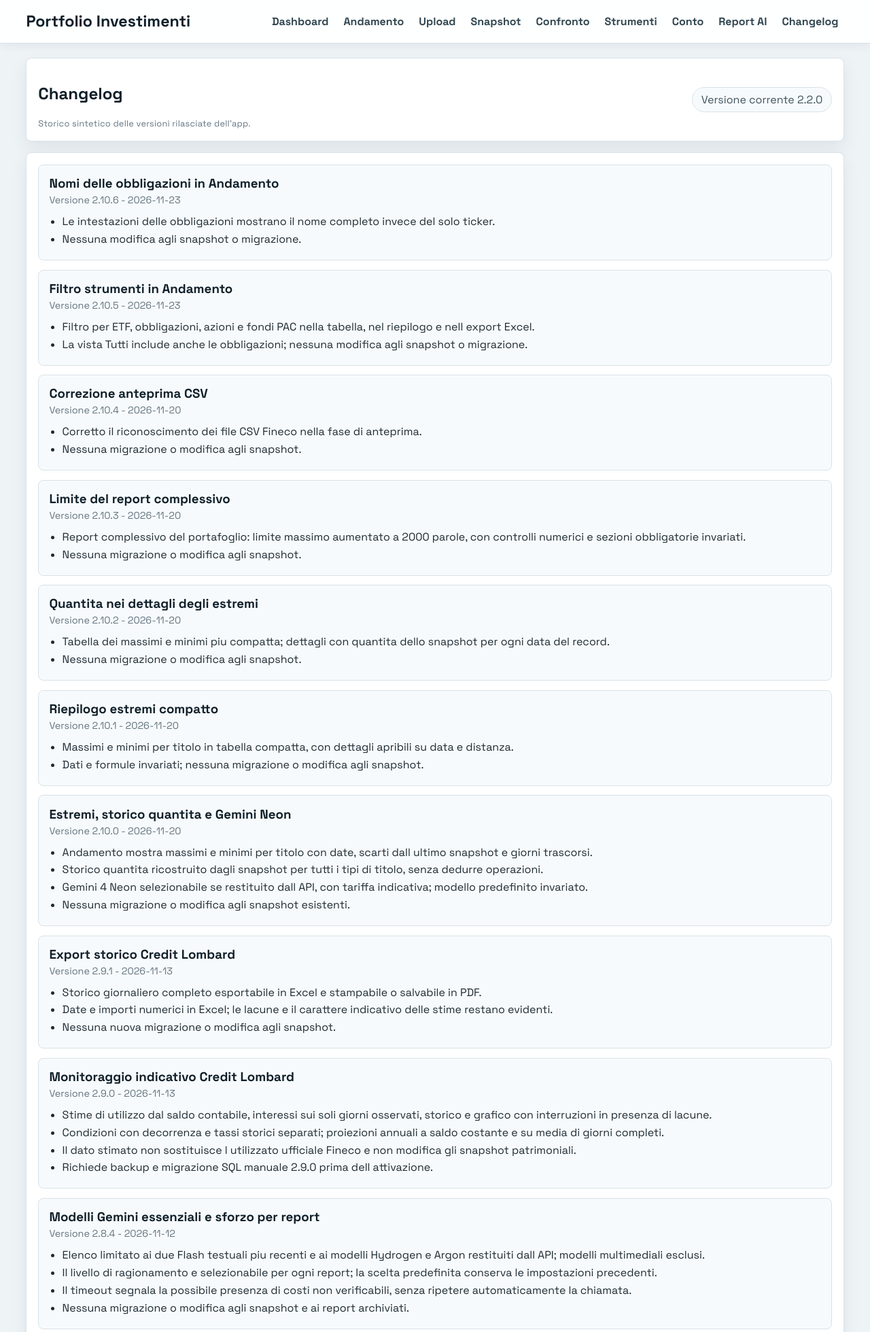
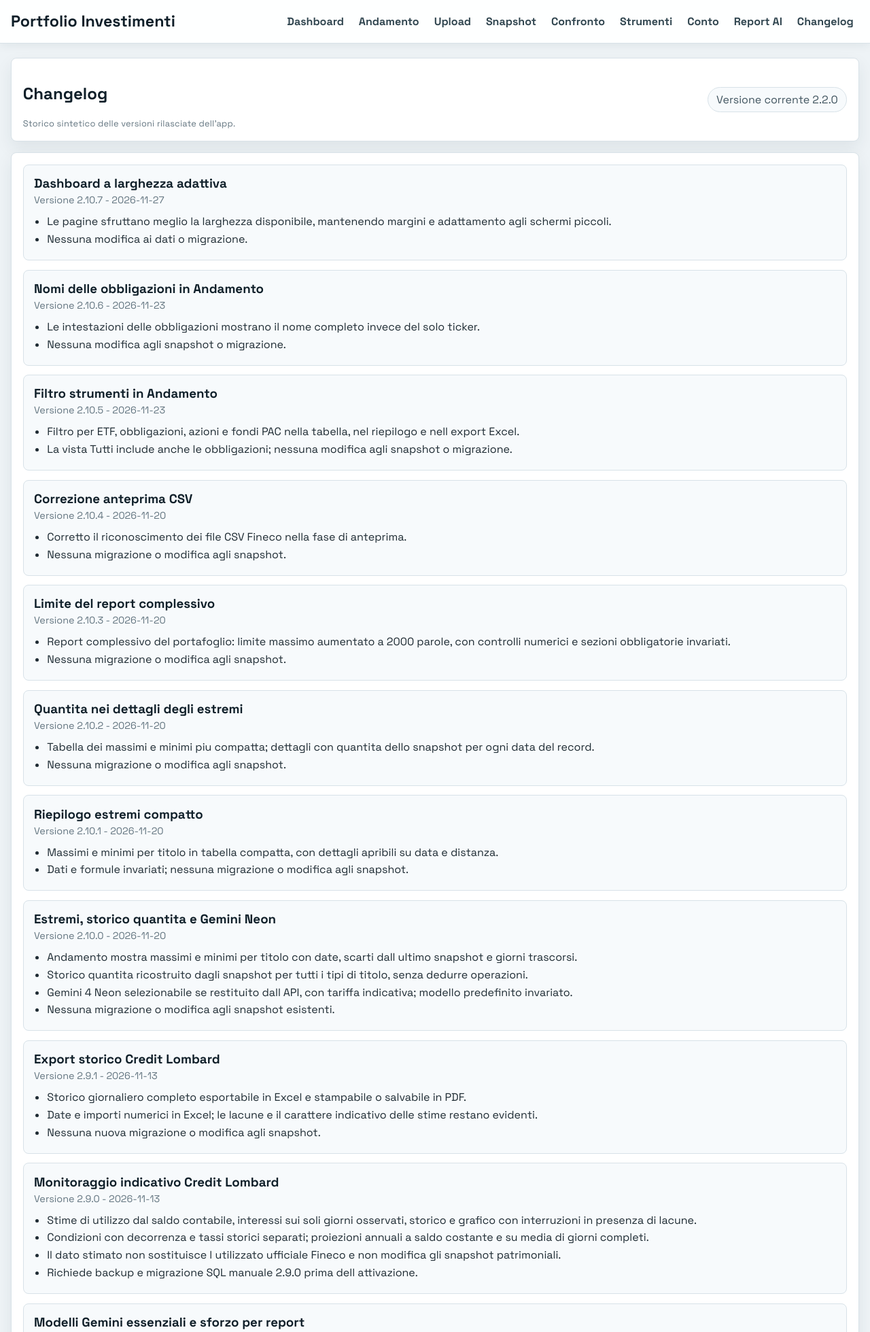
Before and after one commit to rafgit76/portafoglio, a PHP site: page /changelog.php in a window 1280 px wide. Shown: the top 1959 px of the page at 68% size. Run offline with PHP 8.4, Linux system fonts and the light colour scheme; some libraries are stand-ins or nearby versions.

Commit message:
Release 2.10.7: dashboard a larghezza adattiva

```diff
--- a/andamento.php
+++ b/andamento.php
@@ -207,11 +207,6 @@ if (($_GET['export'] ?? '') === 'xlsx') {
 
 include __DIR__ . '/partials/header.php';
 ?>
-<style>
-main.container {
-    width: min(1520px, 98%);
-}
-</style>
 <section class="panel">
     <div class="panel-head andamento-page-header">
         <div>
--- a/assets/style.css
+++ b/assets/style.css
@@ -30,7 +30,7 @@ body {
 }
 
 .container {
-    width: min(1240px, 94%);
+    width: calc(100% - clamp(24px, 2.5vw, 56px));
     margin: 0 auto;
 }
 
@@ -2803,6 +2803,7 @@ tbody tr.snapshot-row-min:hover {
 
 .andamento-table {
     min-width: max-content;
+    overflow: visible;
 }
 
 .andamento-table th,
@@ -2812,7 +2813,7 @@ tbody tr.snapshot-row-min:hover {
     padding: 0.4rem 0.28rem;
 }
 
-.sticky-col {
+.andamento-table .sticky-col {
     position: sticky;
     left: 0;
     z-index: 2;
@@ -3493,7 +3494,7 @@ tbody tr.snapshot-row-min:hover {
         min-width: 0;
     }
 
-    .sticky-col {
+    .andamento-table .sticky-col {
         position: static;
         box-shadow: none;
     }
--- a/config/changelog.php
+++ b/config/changelog.php
@@ -1,6 +1,15 @@
 <?php
 
 return [
+    [
+        'version' => '2.10.7',
+        'date' => '2026-11-27',
+        'title' => 'Dashboard a larghezza adattiva',
+        'changes' => [
+            'Le pagine sfruttano meglio la larghezza disponibile, mantenendo margini e adattamento agli schermi piccoli.',
+            'Nessuna modifica ai dati o migrazione.',
+        ],
+    ],
     [
         'version' => '2.10.6',
         'date' => '2026-11-23',
--- a/config/config.php
+++ b/config/config.php
@@ -20,7 +20,7 @@ $config = [
         'base_path' => $env('PORTFOLIO_BASE_PATH', '/apps/portafoglio'),
         'default_currency' => 'EUR',
         'target_php_version' => '8.4',
-        'app_version' => '2.10.6',
+        'app_version' => '2.10.7',
         'public_app_name' => 'Portfolio Investimenti',
         'timezone' => 'Europe/Rome',
         'upload_max_size_mb' => 10,
```
Also changed, not shown: tests/andamento_filter_ui_test.cjs (+20 -2 lines), README.md, 1 other file.
